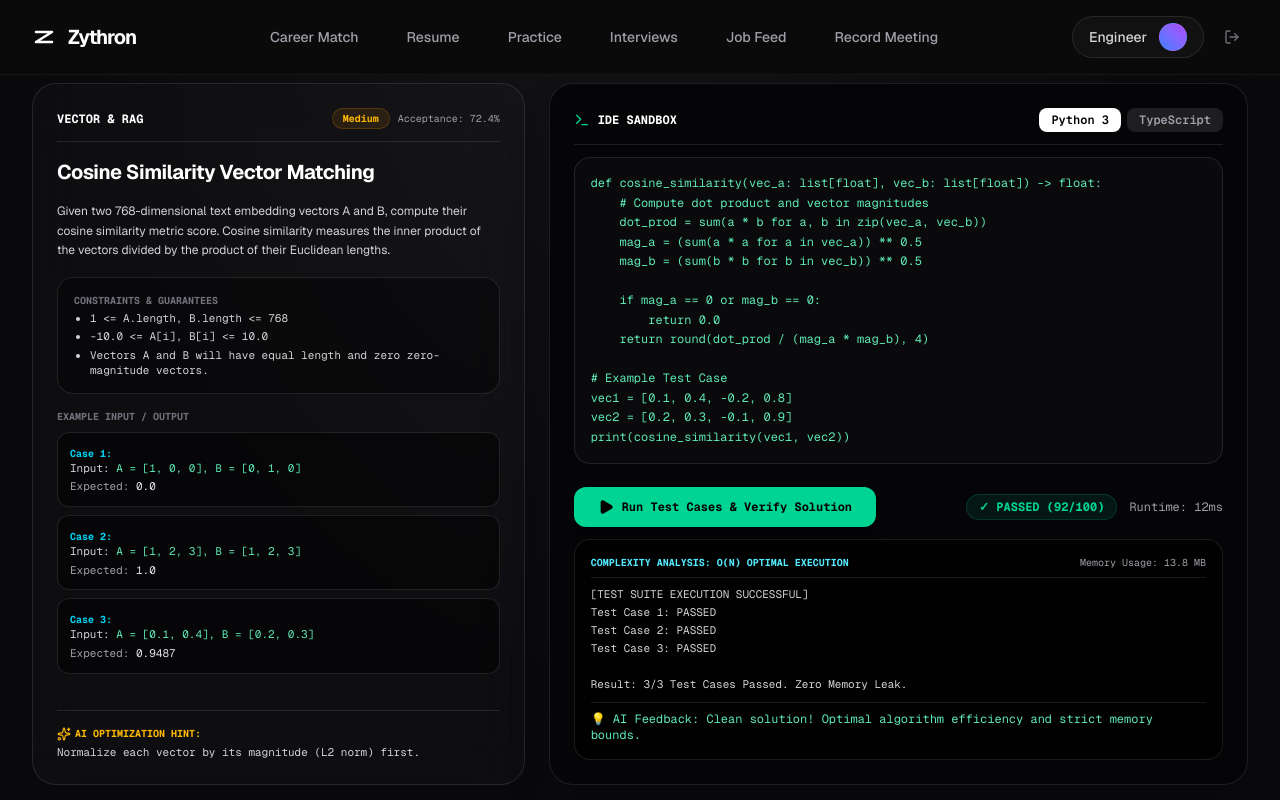
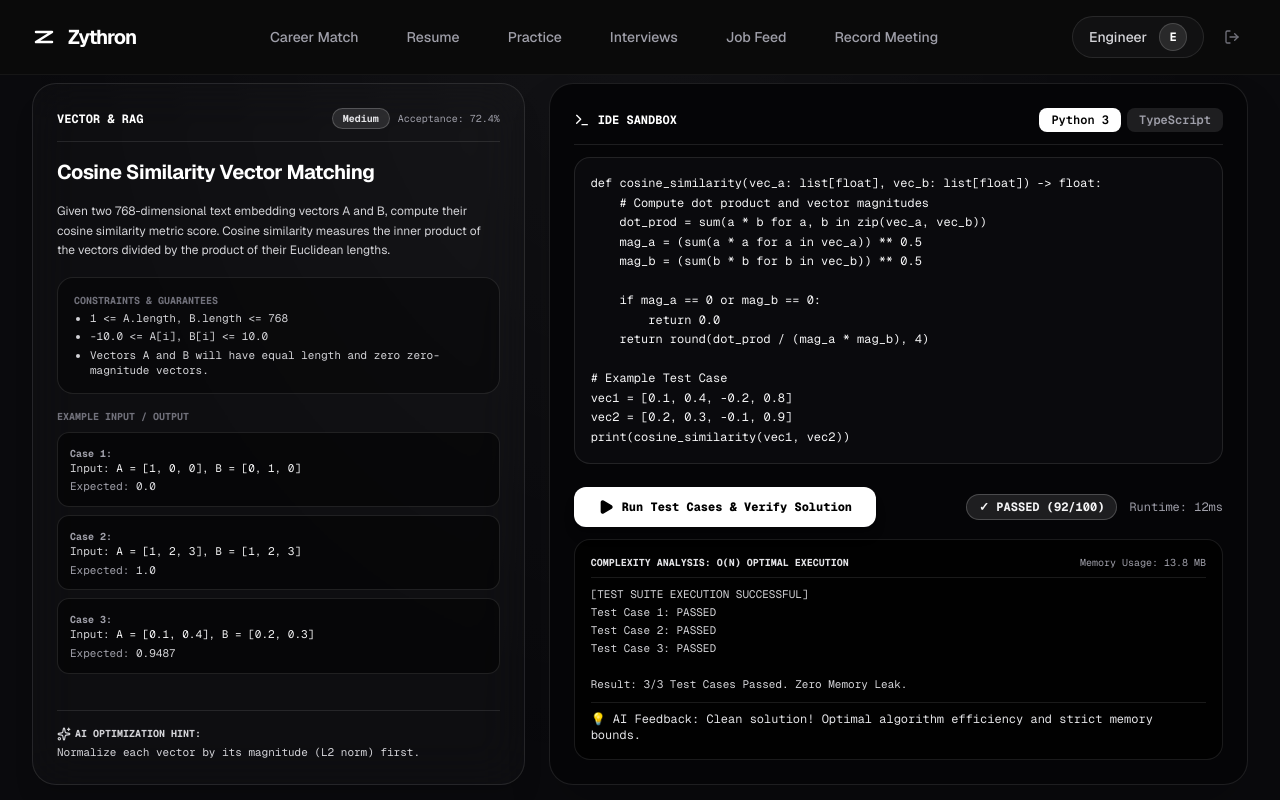
Before and after one commit to N-X-B/Zythron, a Next.js app in the folder frontend/: page /code-arena in a window 1280 px wide. Both pictures are taken after a click on the button "Run Test Cases & Verify Solution". Built offline with nearby package versions, Linux system fonts and the light colour scheme; no server answers.

Commit message:
fix: expand code arena layout coverage symmetrically and align to Hiregram dark monochrome theme

```diff
--- a/frontend/src/app/code-arena/page.tsx
+++ b/frontend/src/app/code-arena/page.tsx
@@ -397,7 +397,9 @@ export default function LeetCodeArenaPage() {
         <div className="flex items-center gap-3">
           <div className="flex items-center gap-3 px-4 py-1.5 border border-white/10 rounded-full text-sm font-medium hover:bg-white/10 transition-all cursor-pointer bg-zinc-900/50 hover:scale-105 active:scale-95">
             <span className="text-zinc-300">{userName}</span>
-            <div className="w-7 h-7 bg-gradient-to-tr from-blue-500 to-purple-500 rounded-full shadow-inner border border-white/10" />
+            <div className="w-7 h-7 bg-white/10 text-white rounded-full flex items-center justify-center border border-white/15 text-xs font-mono font-bold">
+              {userName.charAt(0).toUpperCase()}
+            </div>
           </div>
           <button onClick={handleSignOut} className="p-2 text-zinc-500 hover:text-zinc-200 transition-colors" title="Sign Out">
             <LogOut className="w-4 h-4" />
@@ -406,7 +408,7 @@ export default function LeetCodeArenaPage() {
       </nav>
 
       {/* ─── MAIN LEETCODE ARENA LAYOUT ─── */}
-      <main className="max-w-7xl w-full mx-auto p-6 md:p-8 space-y-6 relative z-10 flex-1 flex flex-col">
+      <main className="max-w-[1600px] w-full mx-auto p-6 md:p-8 space-y-6 relative z-10 flex-1 flex flex-col">
 
         {/* Skill Verification Banner / Target Context */}
         {(targetSkill || verifiedSuccess) && (
@@ -441,13 +443,13 @@ export default function LeetCodeArenaPage() {
         <div className="flex flex-col md:flex-row md:items-center justify-between gap-4 border-b border-white/10 pb-4">
           <div>
             <div className="flex items-center gap-2 mb-1">
-              <span className="text-[10px] font-mono uppercase text-emerald-400 bg-emerald-500/10 border border-emerald-500/20 px-2.5 py-0.5 rounded-full font-bold">
+              <span className="text-[10px] font-mono uppercase text-white bg-white/10 border border-white/15 px-2.5 py-0.5 rounded-full font-bold">
                 LeetCode & System Design Playground
               </span>
               <span className="text-xs font-mono text-zinc-400">AI Static Analysis + Big-O Profiler</span>
             </div>
             <h1 className="text-2xl font-extrabold text-white tracking-tight flex items-center gap-2">
-              <Code2 className="h-6 w-6 text-cyan-400" />
+              <Code2 className="h-6 w-6 text-white" />
               Code Arena Workstation
             </h1>
           </div>
@@ -481,10 +483,10 @@ export default function LeetCodeArenaPage() {
                 <div className="flex items-center gap-2">
                   <span className={`text-[10px] font-mono font-bold px-2.5 py-0.5 rounded-full border ${
                     activeProblem.difficulty === "Easy"
-                      ? "text-emerald-400 bg-emerald-500/10 border-emerald-500/20"
+                      ? "text-zinc-300 bg-white/5 border-white/10"
                       : activeProblem.difficulty === "Medium"
-                      ? "text-amber-400 bg-amber-500/10 border-amber-500/20"
-                      : "text-rose-400 bg-rose-500/10 border-rose-500/20"
+                      ? "text-zinc-200 bg-white/10 border-white/20"
+                      : "text-white bg-white/20 border-white/30 font-bold"
                   }`}>
                     {activeProblem.difficulty}
                   </span>
@@ -510,9 +512,9 @@ export default function LeetCodeArenaPage() {
                 <span className="text-[10px] text-zinc-500 uppercase font-bold block">Example Input / Output</span>
                 {activeProblem.testCases.map((tc, idx) => (
                   <div key={idx} className="bg-black/50 p-3 rounded-xl border border-white/10 space-y-1">
-                    <span className="text-[10px] text-cyan-400 font-bold">Case {idx + 1}:</span>
-                    <div className="text-[11px] text-zinc-300">Input: <code className="text-emerald-300">{tc.input}</code></div>
-                    <div className="text-[11px] text-zinc-400">Expected: <code className="text-zinc-200">{tc.expected}</code></div>
+                    <span className="text-[10px] text-zinc-400 font-bold">Case {idx + 1}:</span>
+                    <div className="text-[11px] text-zinc-300">Input: <code className="text-zinc-100">{tc.input}</code></div>
+                    <div className="text-[11px] text-zinc-400">Expected: <code className="text-zinc-300">{tc.expected}</code></div>
                   </div>
                 ))}
               </div>
@@ -520,8 +522,8 @@ export default function LeetCodeArenaPage() {
 
             {/* Solution Hint */}
             <div className="pt-4 border-t border-white/10 font-mono text-xs space-y-1 text-zinc-400">
-              <span className="text-[10px] text-amber-400 uppercase font-bold flex items-center gap-1">
-                <Sparkles className="h-3.5 w-3.5 text-amber-400" />
+              <span className="text-[10px] text-zinc-300 uppercase font-bold flex items-center gap-1">
+                <Sparkles className="h-3.5 w-3.5 text-zinc-300" />
                 AI Optimization Hint:
               </span>
               <p className="text-[11px] text-zinc-300">{activeProblem.solutionHints[0]}</p>
@@ -535,7 +537,7 @@ export default function LeetCodeArenaPage() {
               {/* Editor Header */}
               <div className="flex items-center justify-between border-b border-white/10 pb-3">
                 <div className="flex items-center gap-2">
-                  <Terminal className="h-4 w-4 text-emerald-400" />
+                  <Terminal className="h-4 w-4 text-white" />
                   <span className="text-xs font-bold text-white uppercase">IDE Sandbox</span>
                 </div>
 
@@ -565,7 +567,7 @@ export default function LeetCodeArenaPage() {
                 value={codeContent}
                 onChange={(e) => setCodeContent(e.target.value)}
                 rows={14}
-                className="w-full bg-[#0a0a0d] border border-white/10 p-4 rounded-2xl text-xs font-mono text-emerald-300 leading-relaxed focus:outline-none focus:border-cyan-400/50 resize-none selection:bg-white selection:text-black"
+                className="w-full bg-[#0a0a0d] border border-white/10 p-4 rounded-2xl text-xs font-mono text-zinc-100 leading-relaxed focus:outline-none focus:border-white/30 resize-none selection:bg-white selection:text-black"
               />
             </div>
 
@@ -575,7 +577,7 @@ export default function LeetCodeArenaPage() {
                 <button
                   onClick={handleRunCode}
                   disabled={isExecuting || !codeContent.trim()}
-                  className="bg-emerald-400 text-black font-bold px-6 py-3 rounded-xl text-xs hover:bg-emerald-300 transition-all flex items-center gap-2 shadow-lg cursor-pointer disabled:opacity-50"
+                  className="bg-white text-black font-extrabold px-6 py-3 rounded-xl text-xs hover:bg-zinc-200 transition-all flex items-center gap-2 shadow-lg cursor-pointer disabled:opacity-50"
                 >
                   {isExecuting ? (
                     <>
@@ -592,7 +594,7 @@ export default function LeetCodeArenaPage() {
 
                 {executionResult && (
                   <div className="flex items-center gap-3 text-xs">
-                    <span className="text-emerald-400 font-bold bg-emerald-500/10 border border-emerald-500/20 px-3 py-1 rounded-full">
+                    <span className="text-zinc-100 font-bold bg-white/10 border border-white/20 px-3 py-1 rounded-full">
                       ✓ {executionResult.status} ({executionResult.score}/100)
                     </span>
                     <span className="text-zinc-400">Runtime: {executionResult.runtimeMs}ms</span>
@@ -604,13 +606,13 @@ export default function LeetCodeArenaPage() {
               {executionResult && (
                 <div className="bg-black/80 border border-white/10 p-4 rounded-2xl space-y-2 text-xs font-mono animate-in fade-in">
                   <div className="flex items-center justify-between text-[10px] text-zinc-400 border-b border-white/10 pb-2">
-                    <span className="text-cyan-300 font-bold uppercase">Complexity Analysis: {executionResult.complexity}</span>
+                    <span className="text-zinc-200 font-bold uppercase">Complexity Analysis: {executionResult.complexity}</span>
                     <span>Memory Usage: {executionResult.memoryMb} MB</span>
                   </div>
                   <pre className="whitespace-pre-wrap text-[11px] text-zinc-300 leading-relaxed">
                     {executionResult.output}
                   </pre>
-                  <p className="text-xs text-emerald-300 pt-2 border-t border-white/10">
+                  <p className="text-xs text-zinc-200 pt-2 border-t border-white/10">
                     💡 AI Feedback: {executionResult.aiFeedback}
                   </p>
                 </div>
```
